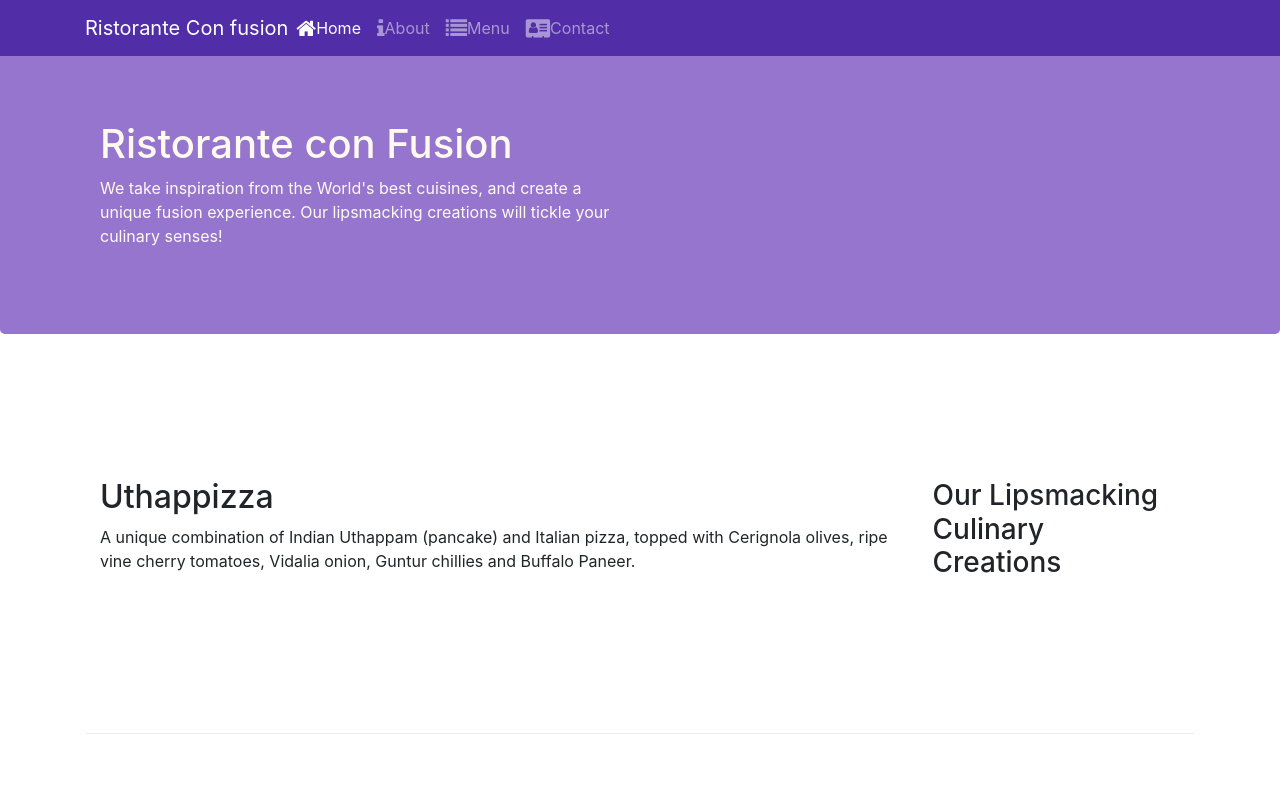
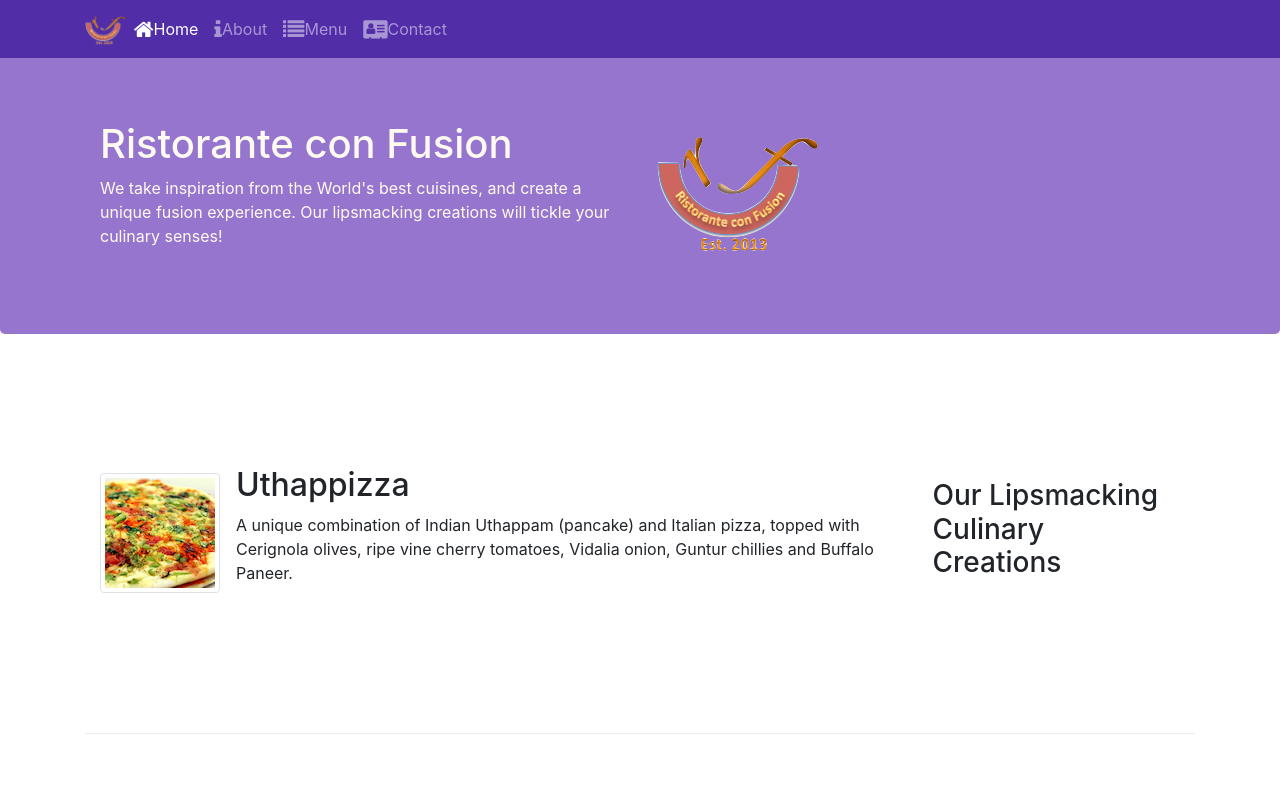
Before and after one commit to voxovoxo/bootstrap, a website: page index.html in a window 1280 px wide. Shown: the top 800 px of the page. Drawn offline with nearby package versions, Linux system fonts and the light colour scheme.

Commit message:
images and media

```diff
--- a/index.html
+++ b/index.html
@@ -21,7 +21,9 @@
        <button class="navbar-toggler" type="button" data-toggle="collapse" data-target="#Navbar">
            <span class="navbar-toggler-icon"></span>
        </button>
-       <a class="navbar-brand mr-auto" href ="#">Ristorante Con fusion</a>
+       <a class="navbar-brand mr-auto" href ="#">
+                   <img src="img/logo.png" height="30 width="41>
+                </a>
        <div class="collapse navbar-collapse" id="Navbar">
          <ul class="navbar-nav mr-auto">
            <li class="nav-item active"><a class="nav-link" href="#"><span class="fa fa-home fa-lg"></span>Home</a></li>
@@ -39,7 +41,8 @@
                     <h1>Ristorante con Fusion</h1>
                     <p>We take inspiration from the World's best cuisines, and create a unique fusion experience. Our lipsmacking creations will tickle your culinary senses!</p>
                 </div>
-                <div class="col-12 col-sm">
+                <div class="col-12 col-sm align-self-center">
+                   <img src="img/logo.png" class="img-fluid">
                 </div>
             </div>
         </div>
@@ -51,9 +54,15 @@
                 <h3>Our Lipsmacking Culinary Creations</h3>
             </div>
             <div class ="col col-sm order-sm-first col-md">
-                <h2>Uthappizza</h2>
-                <p>A unique combination of Indian Uthappam (pancake) and Italian pizza, topped with Cerignola olives, ripe vine cherry tomatoes, Vidalia onion, Guntur chillies and Buffalo Paneer.</p>
-            </div>
+               <div class="media">
+                  <img class="d-flex mr-3 img-thumbnail align-self-center" src="img/uthappizza.png" alt="uthappizza">
+                  <div class="media-body">
+
+                <h2 class="mt-0">Uthappizza</h2>
+                <p class="d-none d-sm-block">A unique combination of Indian Uthappam (pancake) and Italian pizza, topped with Cerignola olives, ripe vine cherry tomatoes, Vidalia onion, Guntur chillies and Buffalo Paneer.</p>
+                  </div>
+                </div>
+           </div>
         </div>
 
 
@@ -72,10 +81,15 @@
                 <h3>Meet our Culinary Specialists</h3>
             </div>
             <div class ="col col-sm order-sm-first col-md">
-                <h2>Alberto Somayya</h2>
+            <div class="media">
+            <img class="d-flex mr-3 img-thumbnail align-self-center" src="img/alberto.png"  alt="alberto">
+            <div class="media-body">
+                <h2 class="mt-0">Alberto Somayya</h2>
                 <h4>Executive Chef</h4>
                 <p>Award winning three-star Michelin chef with wide International experience having worked closely with whos-who in the culinary world, he specializes in creating mouthwatering Indo-Italian fusion experiences. </p>
-            </div>
+                  </div>
+                 </div>
+                </div>
         </div>
     </div>
 
```
Also changed, not shown: aboutus.html (+3 -3 lines), contactus.html (+3 -2 lines), img/alberto.png (added), img/buffet.png (added), img/logo.png (added), img/uthappizza.png (added), 1 other file.
